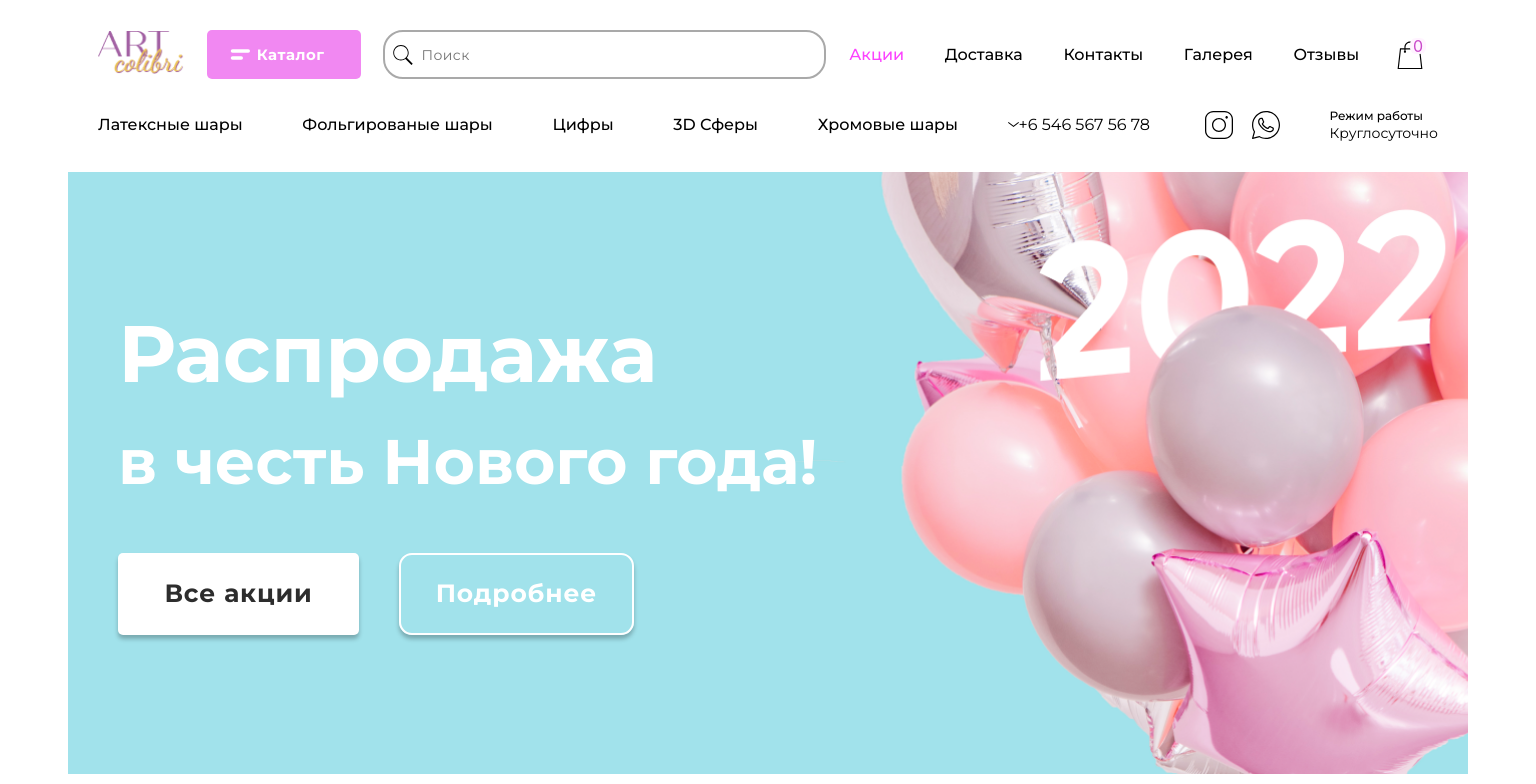
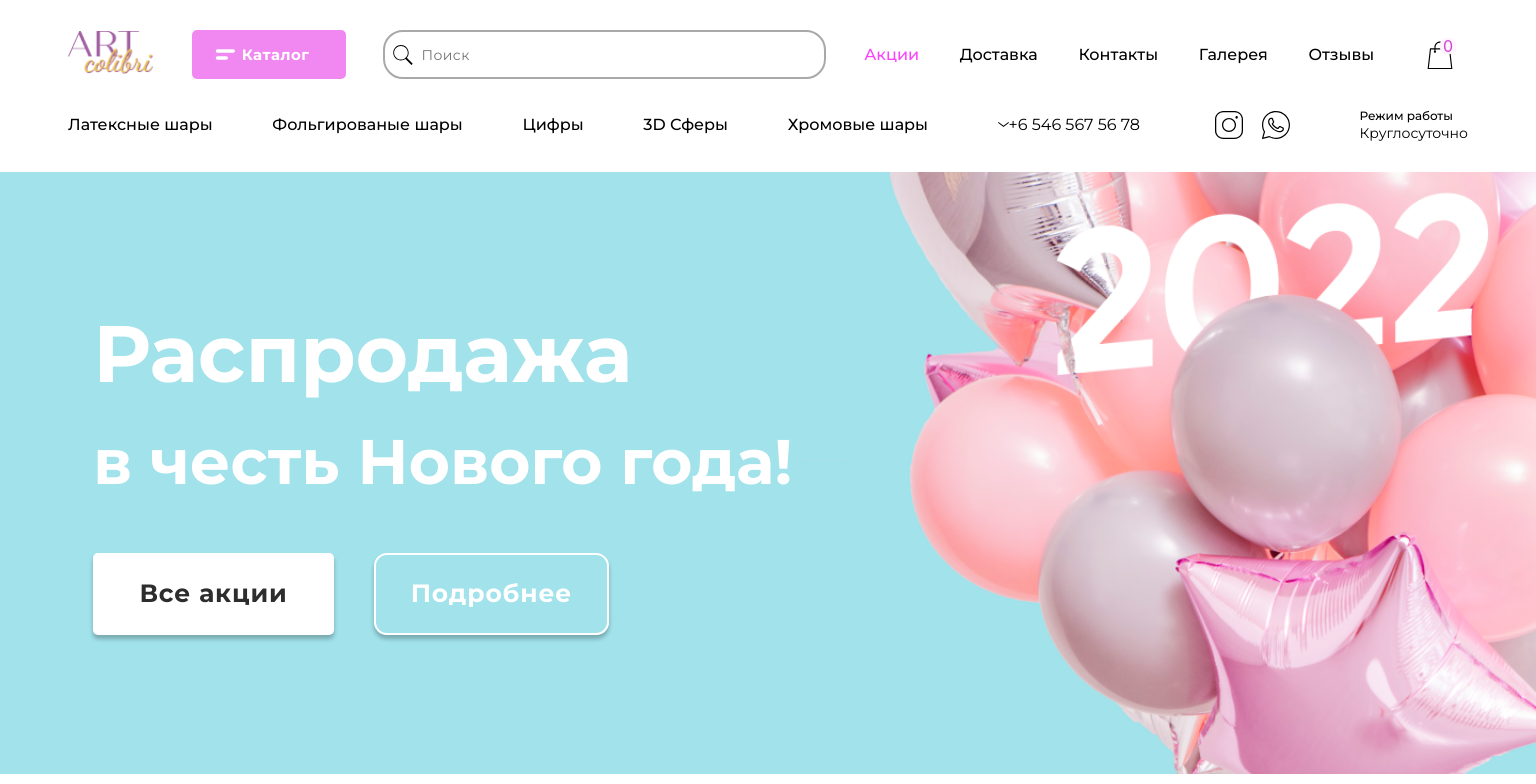
Before and after one commit to SomVariable/marbles-shop, a React (Create React App) app: page / in a window 1536 px wide. Shown: the top 784 px of the page. Built offline with nearby package versions, Linux system fonts and the light colour scheme.

Commit message:
add saleSection

```diff
--- a/src/modules/headerModule/HeaderModule.module.scss
+++ b/src/modules/headerModule/HeaderModule.module.scss
@@ -1,5 +1,9 @@
 .header {
   min-height: 144px;
+}
+.container {
+  display: block;
+  margin: 0 auto;
 }
 @media (min-width: 576px) {
   .header {
@@ -11,3 +15,8 @@
     padding: 30px;
    }
 }
+@media (min-width: 1400px) {
+  .container {
+    max-width: 1400px;
+  }
+}
--- a/src/modules/headerModule/HeaderModule.tsx
+++ b/src/modules/headerModule/HeaderModule.tsx
@@ -5,8 +5,10 @@ import SubHeader from '../../components/subHeader/SubHeader';
 const HeaderModule = () => {
   return (
     <header className={styles.header}>
-      <Header/>
-      <SubHeader/>
+      <div className={styles.container}>
+        <Header/>
+        <SubHeader/>
+      </div>
     </header>
   )
 }
--- a/src/modules/saleModule/SaleModule.module.scss
+++ b/src/modules/saleModule/SaleModule.module.scss
@@ -15,6 +15,10 @@
   min-height: 198px;
   background: url('for320.png') center center / cover no-repeat;
   padding: 36px 0px 36px 11px;
+}
+.container {
+  display: block;
+  margin: 0 auto;
 }
 .mainTitle {
   @include fontParam('Montserrat',normal );
@@ -164,3 +168,8 @@
   font-size: 63px;
 }
 }
+@media (min-width: 1400px) {
+  .container {
+    max-width: 1400px;
+  }
+}
--- a/src/pages/App/App.tsx
+++ b/src/pages/App/App.tsx
@@ -6,7 +6,7 @@ import HeaderModule from '../../modules/headerModule/HeaderModule';
 import SaleModule from '../../modules/saleModule/SaleModule';
 
 function App({...props}: IAppProps): JSX.Element {
-  return <div className={styles.container}>
+  return <div className='app'>
           <HeaderModule/>
           <SaleModule/>
         </div>;
```
